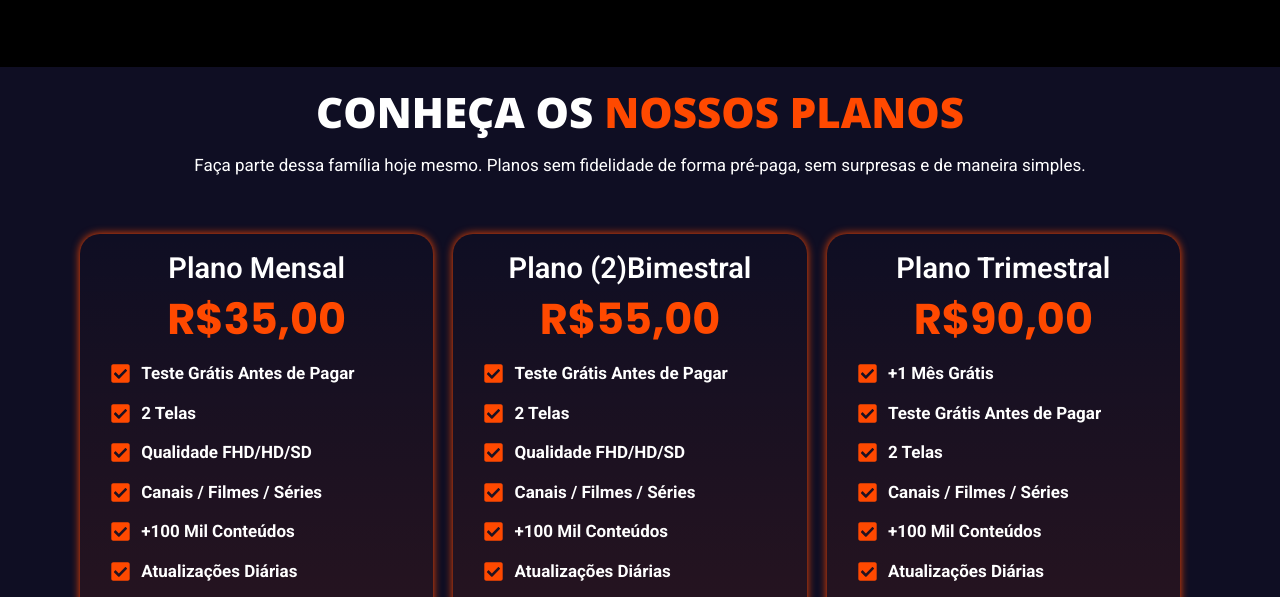
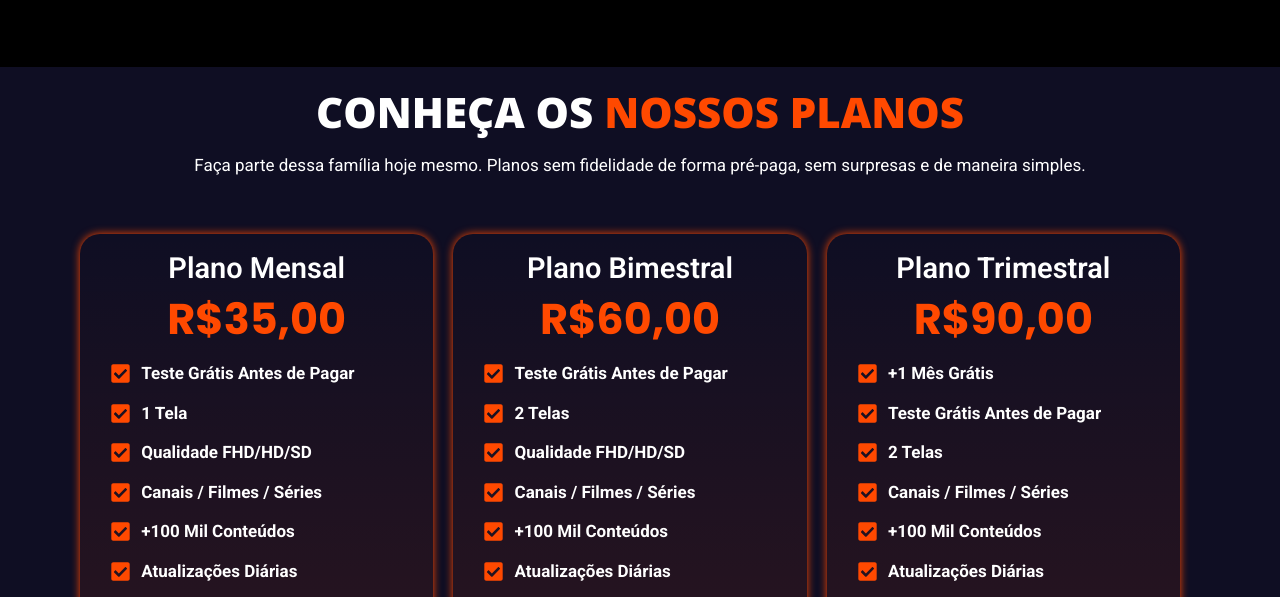
Before and after one commit to tarcisio-moura/tvmix, a plain HTML site: page index.html in a window 1280 px wide. Shown: the part 1711-2308 px from the top of the page. Drawn offline with nearby package versions, Linux system fonts and the light colour scheme.

Commit message:
Update index.html

```diff
--- a/index.html
+++ b/index.html
@@ -335,7 +335,7 @@ body{--wp--preset--color--black: #000000;--wp--preset--color--cyan-bluish-gray:
 								<li class="elementor-icon-list-item">
 											<span class="elementor-icon-list-icon">
 							<svg aria-hidden="true" class="e-font-icon-svg e-fas-check-square" viewBox="0 0 448 512" xmlns="http://www.w3.org/2000/svg"><path d="M400 480H48c-26.51 0-48-21.49-48-48V80c0-26.51 21.49-48 48-48h352c26.51 0 48 21.49 48 48v352c0 26.51-21.49 48-48 48zm-204.686-98.059l184-184c6.248-6.248 6.248-16.379 0-22.627l-22.627-22.627c-6.248-6.248-16.379-6.249-22.628 0L184 302.745l-70.059-70.059c-6.248-6.248-16.379-6.248-22.628 0l-22.627 22.627c-6.248 6.248-6.248 16.379 0 22.627l104 104c6.249 6.25 16.379 6.25 22.628.001z"></path></svg>						</span>
-										<span class="elementor-icon-list-text">2 Telas</span>
+										<span class="elementor-icon-list-text">1 Tela</span>
 									</li>
 								<li class="elementor-icon-list-item">
 											<span class="elementor-icon-list-icon">
@@ -379,11 +379,11 @@ body{--wp--preset--color--black: #000000;--wp--preset--color--cyan-bluish-gray:
 			<div class="elementor-widget-wrap elementor-element-populated">
 						<div class="elementor-element elementor-element-67bdc5f elementor-widget elementor-widget-heading" data-id="67bdc5f" data-element_type="widget" data-widget_type="heading.default">
 				<div class="elementor-widget-container">
-			<h2 class="elementor-heading-title elementor-size-default">Plano (2)Bimestral</h2>		</div>
+			<h2 class="elementor-heading-title elementor-size-default">Plano Bimestral</h2>		</div>
 				</div>
 				<div class="elementor-element elementor-element-42ffd26 elementor-widget elementor-widget-heading" data-id="42ffd26" data-element_type="widget" data-widget_type="heading.default">
 				<div class="elementor-widget-container">
-			<h2 class="elementor-heading-title elementor-size-default">R$55,00</h2>		</div>
+			<h2 class="elementor-heading-title elementor-size-default">R$60,00</h2>		</div>
 				</div>
 				<div class="elementor-element elementor-element-1aa4987 elementor-icon-list--layout-traditional elementor-list-item-link-full_width elementor-widget elementor-widget-icon-list" data-id="1aa4987" data-element_type="widget" data-widget_type="icon-list.default">
 				<div class="elementor-widget-container">
```
